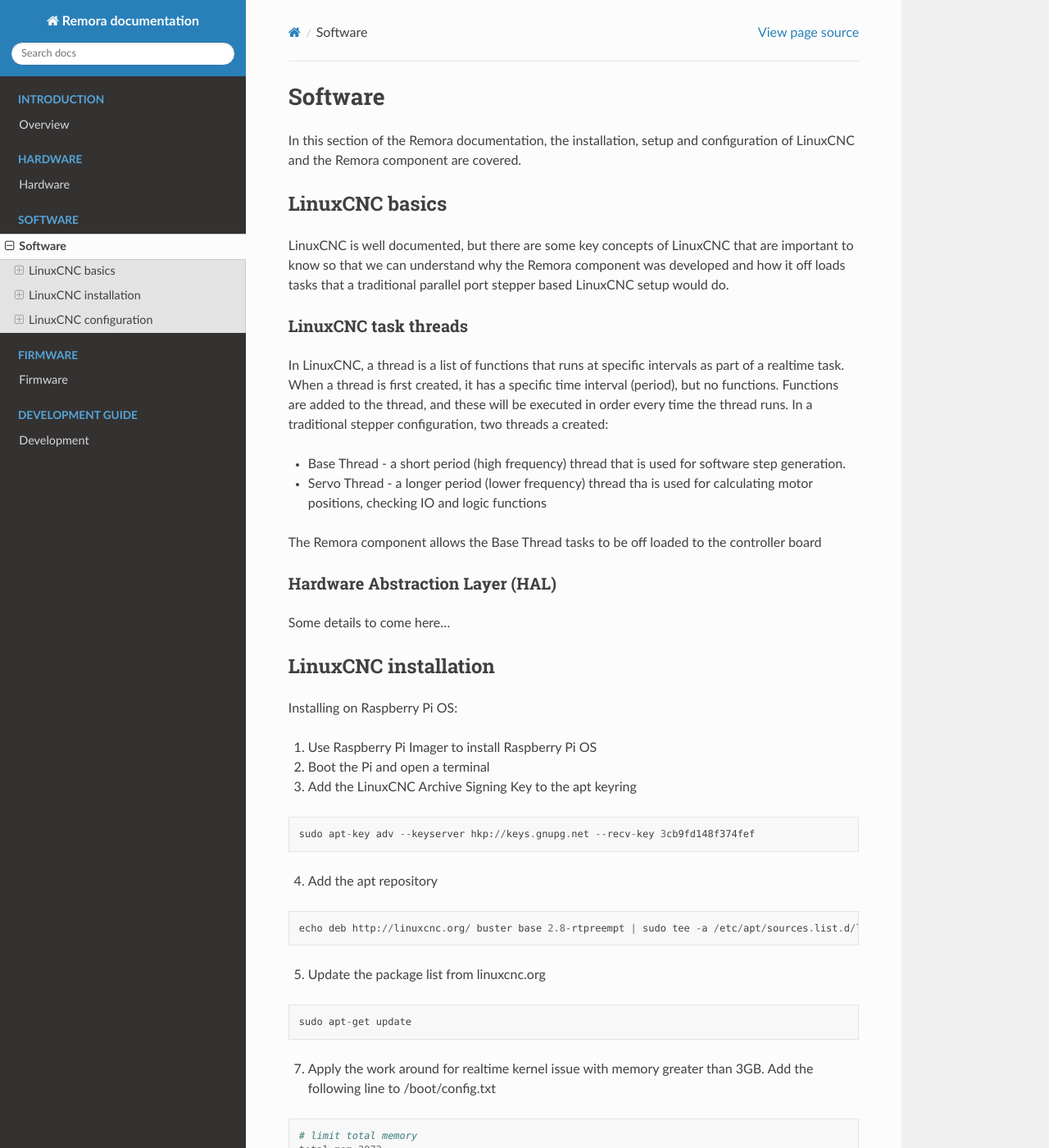
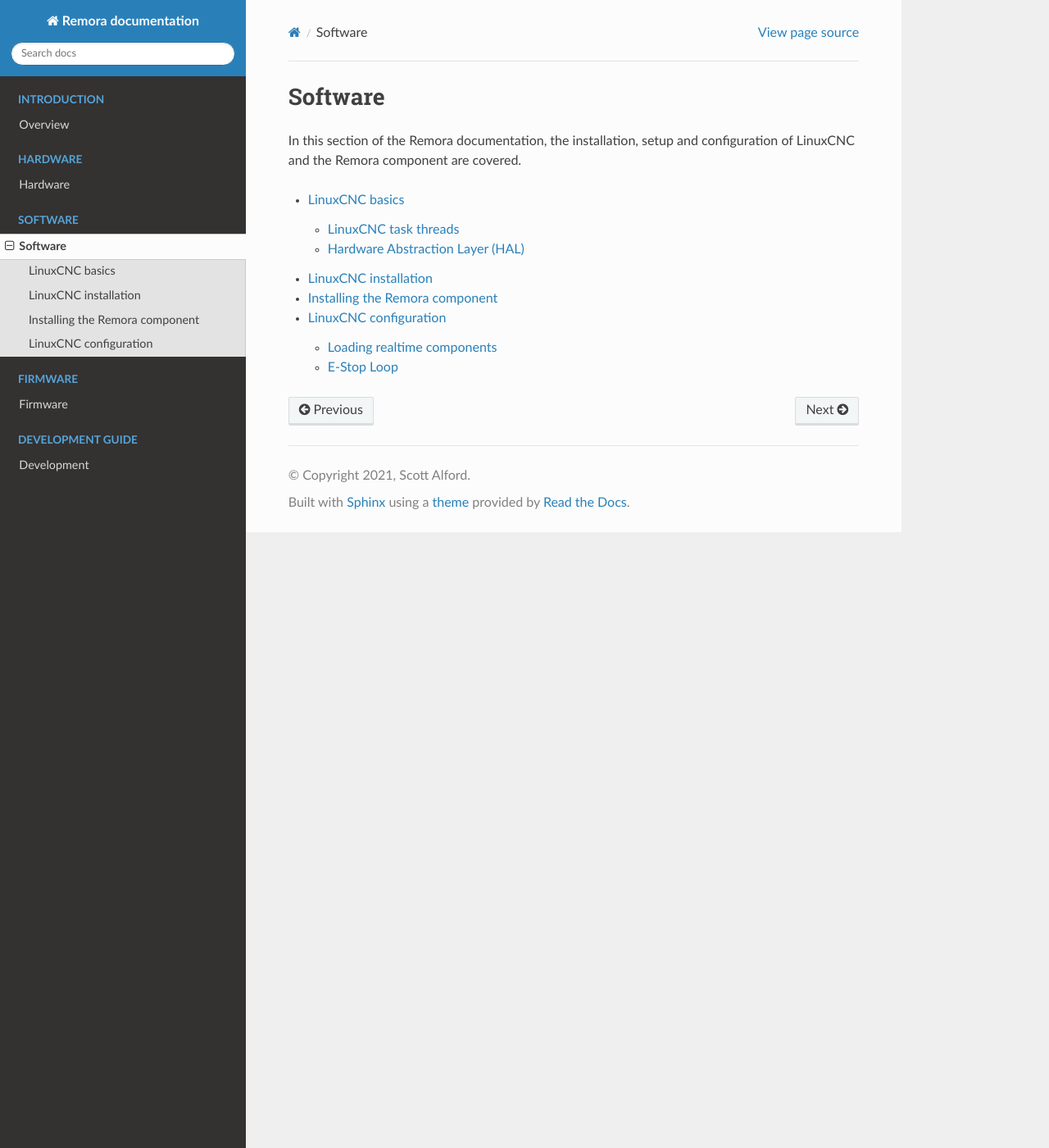
Before and after one commit to scottalford75/Remora-docs, a Sphinx documentation site: the page built from docs/source/software/software.rst, in a window 1280 px wide and 1400 px high. Shown: the whole window at 82% size. Built offline with Sphinx 7.4.7 and the Read the Docs theme 2.0.0, drawn with Linux system fonts in a browser that asks for light colours; some of the changed text lies outside the part shown.

Commit message:
Added remora component installation instructions

```diff
--- a/docs/source/software/software.rst
+++ b/docs/source/software/software.rst
@@ -3,121 +3,10 @@
 
 In this section of the Remora documentation, the installation, setup and configuration of LinuxCNC and the Remora component are covered.
 
+.. toctree::
+   :maxdepth: 2
 
-LinuxCNC basics
----------------
-
-LinuxCNC is well documented, but there are some key concepts of LinuxCNC that are important to know so that we can understand why the Remora component was developed and how it off loads tasks that a traditional parallel port stepper based LinuxCNC setup would do.
-
-
-LinuxCNC task threads
-~~~~~~~~~~~~~~~~~~~~~
-
-In LinuxCNC, a thread is a list of functions that runs at specific intervals as part of a realtime task. When a thread is first created, it has a specific time interval (period), but no functions. Functions are added to the thread, and these will be executed in order every time the thread runs. In a traditional stepper configuration, two threads a created:
-
-* Base Thread - a short period (high frequency) thread that is used for software step generation.
-* Servo Thread - a longer period (lower frequency) thread tha is used for calculating motor positions, checking IO and logic functions
-
-The Remora component allows the Base Thread tasks to be off loaded to the controller board
-
-
-Hardware Abstraction Layer (HAL)
-~~~~~~~~~~~~~~~~~~~~~~~~~~~~~~~~
-
-Some details to come here...
-
-
-
-
-
-LinuxCNC installation
----------------------
-
-Installing on Raspberry Pi OS:
-
-1. Use Raspberry Pi Imager to install Raspberry Pi OS
-2. Boot the Pi and open a terminal
-3. Add the LinuxCNC Archive Signing Key to the apt keyring
-
-.. code-block::
-
-    sudo apt-key adv --keyserver hkp://keys.gnupg.net --recv-key 3cb9fd148f374fef
-
-4. Add the apt repository
-
-.. code-block::
-
-    echo deb http://linuxcnc.org/ buster base 2.8-rtpreempt | sudo tee -a /etc/apt/sources.list.d/linuxcnc.list
-
-5. Update the package list from linuxcnc.org
-
-.. code-block::
-
-    sudo apt-get update
-
-7. Apply the work around for realtime kernel issue with memory greater than 3GB. Add the following line to /boot/config.txt
-
-.. code-block::
-
-    # limit total memory
-    total_mem=3072
-
-8. To ensure stable SPI frequency, force the GPU frequency to be constant. Add the following line to /boot/config.txt
-
-.. code-block::
-
-    # for stable SPI, force the GPU requency
-    gpu_freq=200
-
-9. Install the realtime kernel
-
-.. code-block::
-
-    sudo apt-get install linux-image-4.19.71-rt24-v7l+
-
-10. Install LinuxCNC development brach. Dev is needed to make halcompile available for the installation of components not included in the LinuxCNC distribution, ie Remora.
-
-.. code-block::
-
-    sudo apt-get install linuxcnc-uspace-dev
-
-
-
-
-
-Remora installation
-~~~~~~~~~~~~~~~~~~~
-
-
-
-LinuxCNC configuration
-----------------------
-
-
-
-
-E-Stop Loop
-~~~~~~~~~~~
-
-To alert and stop LinuxCNC if SPI communication with the controller board cannot be estabilished, or if it is lost during operation, the Remora component is included as part of the LinuxCNC E-Stop loop. The HAL configuration is shown below.
-
-.. code-block::
-
-    # estop loopback, SPI comms enable and feedback
-
-    net user-enable-out     <= iocontrol.0.user-enable-out      => remora.SPI-enable
-    net user-request-enable <= iocontrol.0.user-request-enable  => remora.SPI-reset
-    net remora-status       <= remora.SPI-status                => iocontrol.0.emc-enable-in
-
-
-Diagramatically this is shown in the following figure.
-
-.. image:: ../_static/hal-estop.png
-
-
-.. note::
-
-    TODO - include the ability to have a physical E-Stop wired to the controller board.
-	* E-Stop to be a normally closed switch
-	* Json config to turn feature on
-	* new module needed to monitor input pin and halt SPI on E-Stop activation (pin going low)
+   linuxcnc-basics
+   linuxcnc-installation
+   remora-comp-installation
+   linuxcnc-config
```
Also changed, not shown: docs/source/hardware/hardware.rst (+8 -21 lines), docs/source/software/linuxcnc-basics.rst (added, +21 -0 lines), docs/source/software/linuxcnc-config.rst (added, +32 -0 lines), docs/source/software/linuxcnc-installation.rst (added, +50 -0 lines), docs/source/software/remora-comp-installation.rst (added, +23 -0 lines).
